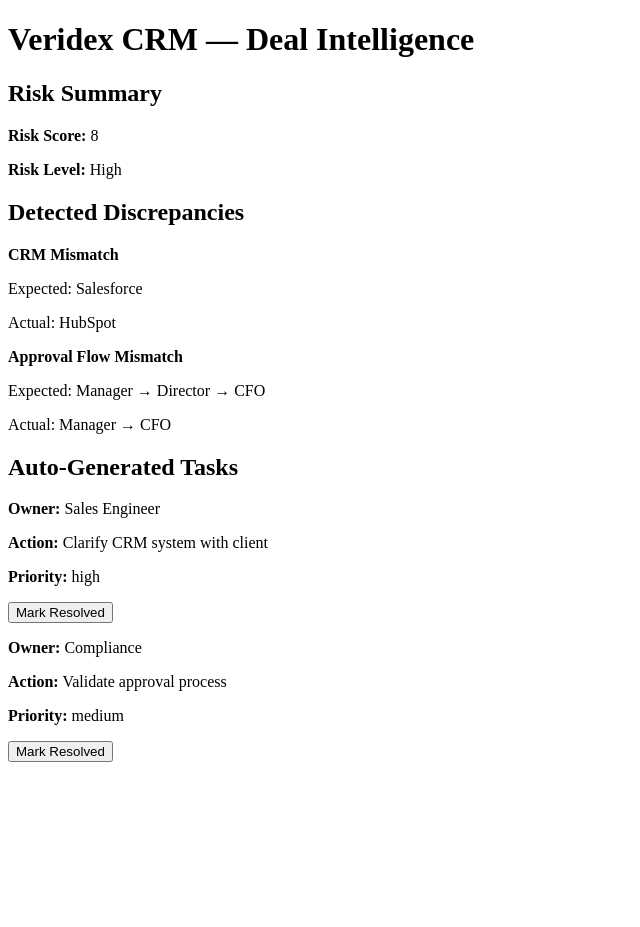
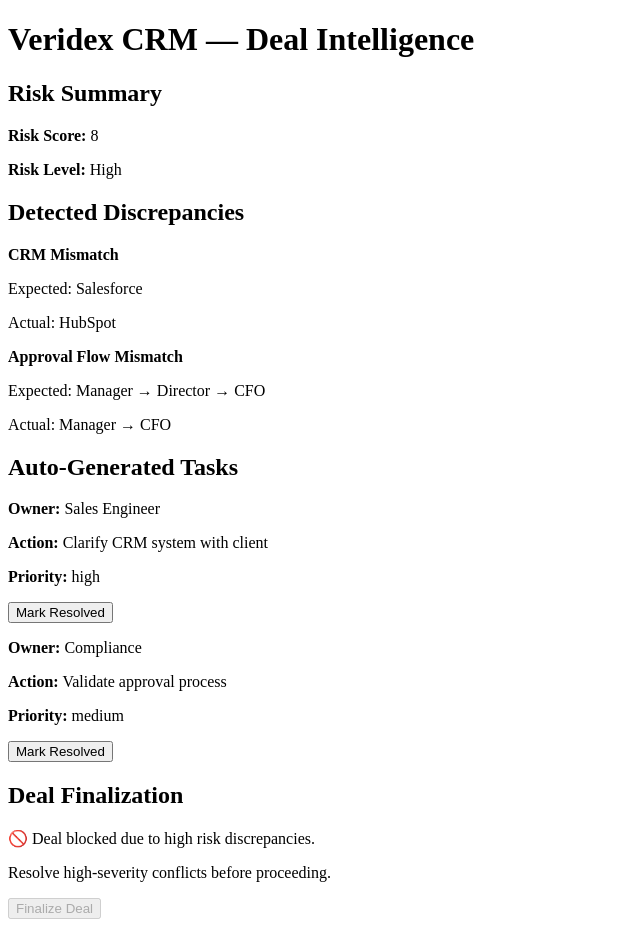
Before and after one commit to mikechauo/veridex-demo, a Next.js app: page /crm in a window 1280 px wide. Shown: the whole page, without its empty margins (0-640 px from the left). Before the commit the page ends 800 px from the top, so only its background shows below. Built offline with nearby package versions, Linux system fonts and the light colour scheme.

Commit message:
Add high-risk deal gating to CRM workflow

```diff
--- a/app/crm/page.tsx
+++ b/app/crm/page.tsx
@@ -43,6 +43,8 @@
     else if (riskScore <= 6) riskLevel = "Moderate";
     else riskLevel = "High";
 
+    // --- Deal Gating Logic ---
+    const canProceed = riskLevel !== "High";
 
   return (
     <div className="p-10 max-w-5xl mx-auto space-y-8">
@@ -114,6 +116,40 @@
       </section>
 
 
+    {/* Deal Finalization */}
+    <section className="border rounded-lg p-6 space-y-4">
+    <h2 className="text-xl font-semibold">
+        Deal Finalization
+    </h2>
+
+    {canProceed ? (
+        <div className="space-y-2">
+        <p className="text-green-600 font-medium">
+            Deal eligible for approval.
+        </p>
+        <button className="bg-green-600 text-white px-4 py-2 rounded">
+            Finalize Deal
+        </button>
+        </div>
+    ) : (
+        <div className="space-y-2">
+        <p className="text-red-600 font-medium">
+            🚫 Deal blocked due to high risk discrepancies.
+        </p>
+        <p className="text-sm text-gray-600">
+            Resolve high-severity conflicts before proceeding.
+        </p>
+        <button
+            disabled
+            className="bg-gray-400 text-white px-4 py-2 rounded cursor-not-allowed"
+        >
+            Finalize Deal
+        </button>
+        </div>
+    )}
+    </section>
+
+
     </div>
   );
 }
```
